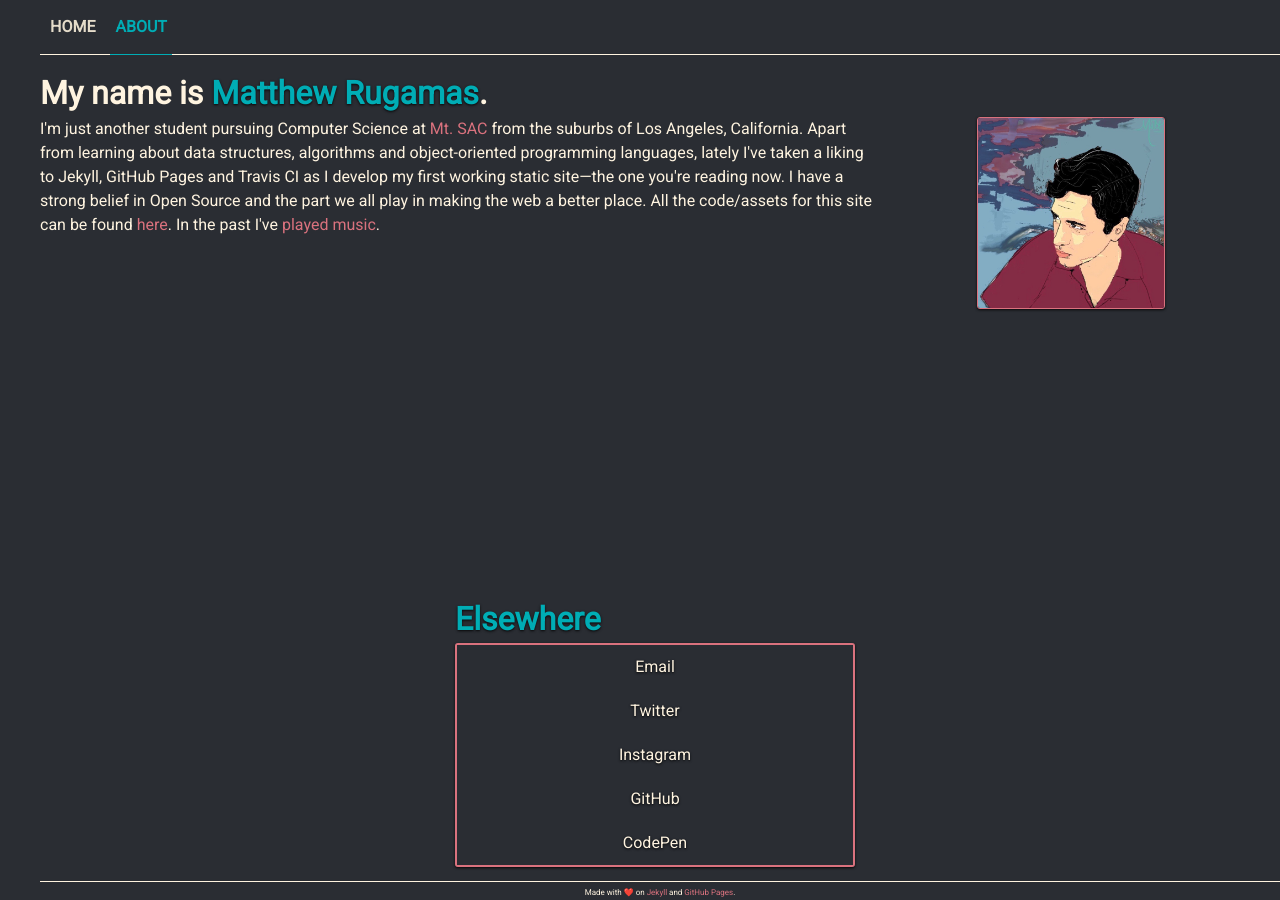
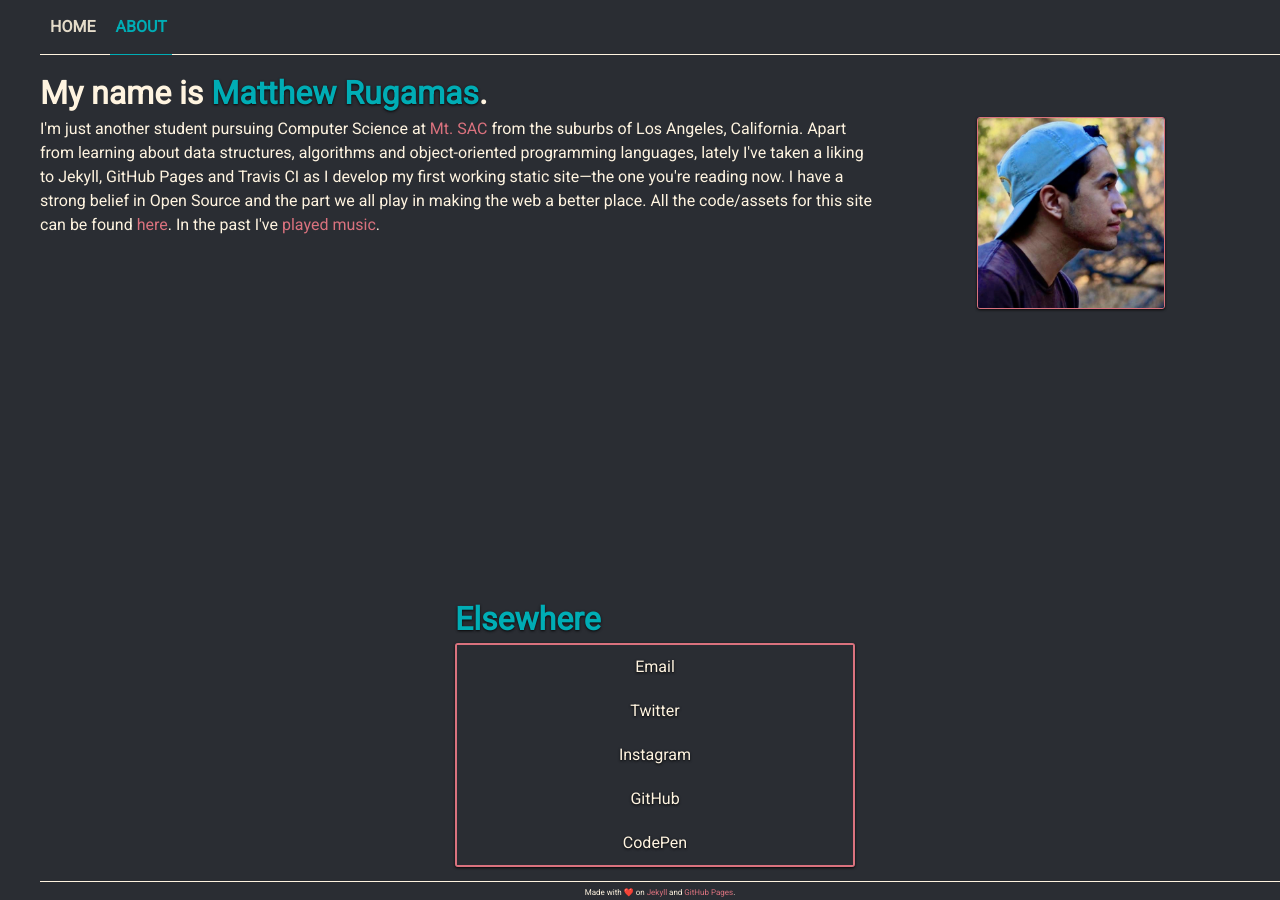
Before and after one commit to MattRugamas/mattrugamas.com, a Jekyll site: the page built from about.html, in a window 1280 px wide. Built offline with Jekyll 4.4.1, drawn with Linux system fonts in a browser that asks for light colours.

Commit message:
Added new avatar in about

```diff
--- a/about.html
+++ b/about.html
@@ -4,7 +4,7 @@ title: About
 <h1>My name is <span>Matthew Rugamas</span>.</h1>
 <div id="about-me">
   <p class="about-me">I'm just another student pursuing Computer Science at <a href="http://www.mtsac.edu/">Mt. SAC</a> from the suburbs of Los Angeles, California. Apart from learning about data structures, algorithms and object-oriented programming languages, lately I've taken a liking to Jekyll, GitHub Pages and Travis CI as I develop my first working static site—the one you're reading now. I have a strong belief in Open Source and the part we all play in making the web a better place. All the code/assets for this site can be found <a href="https://github.com/samagurtam/samagurtam.github.io">here</a>. In the past I've <a href="http://www.shamancult.bandcamp.com/">played</a> <a href="https://www.youtube.com/watch?v=d0XhHuLBBIY&feature=youtu.be">music</a>.</p>
-  <img id="selfie" src="{{ site.url }}/assets/img/default.jpg" alt="selfie and link to my twatter" height="192" width="188" />
+  <img id="selfie" src="{{ site.url }}/assets/img/default.jpeg" alt="selfie and link to my twatter" height="192" width="188" />
 </div>
 
 {% include findme.html %}
```
Also changed, not shown: assets/img/default.jpeg (added), assets/img/default.jpg (deleted).
